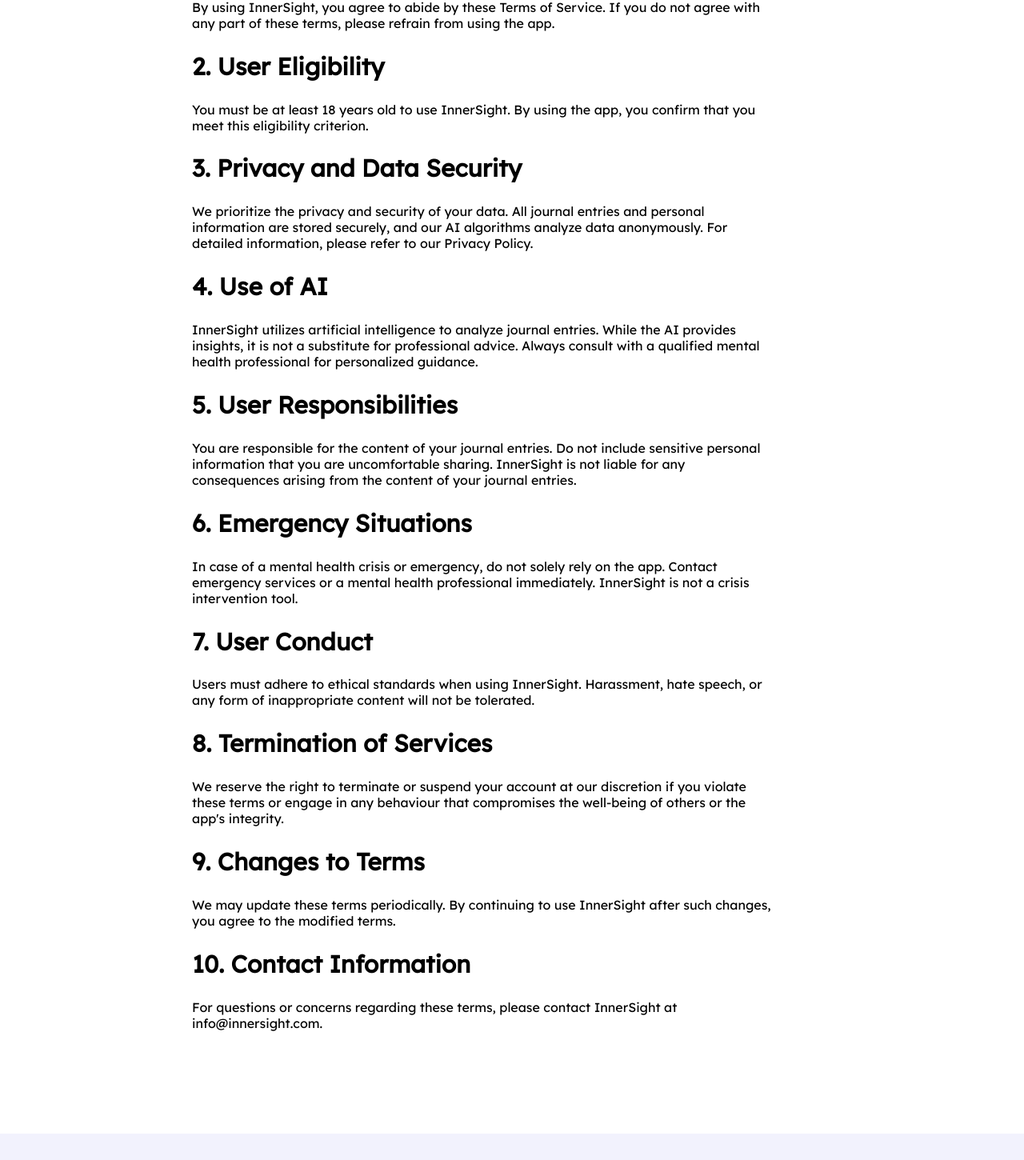
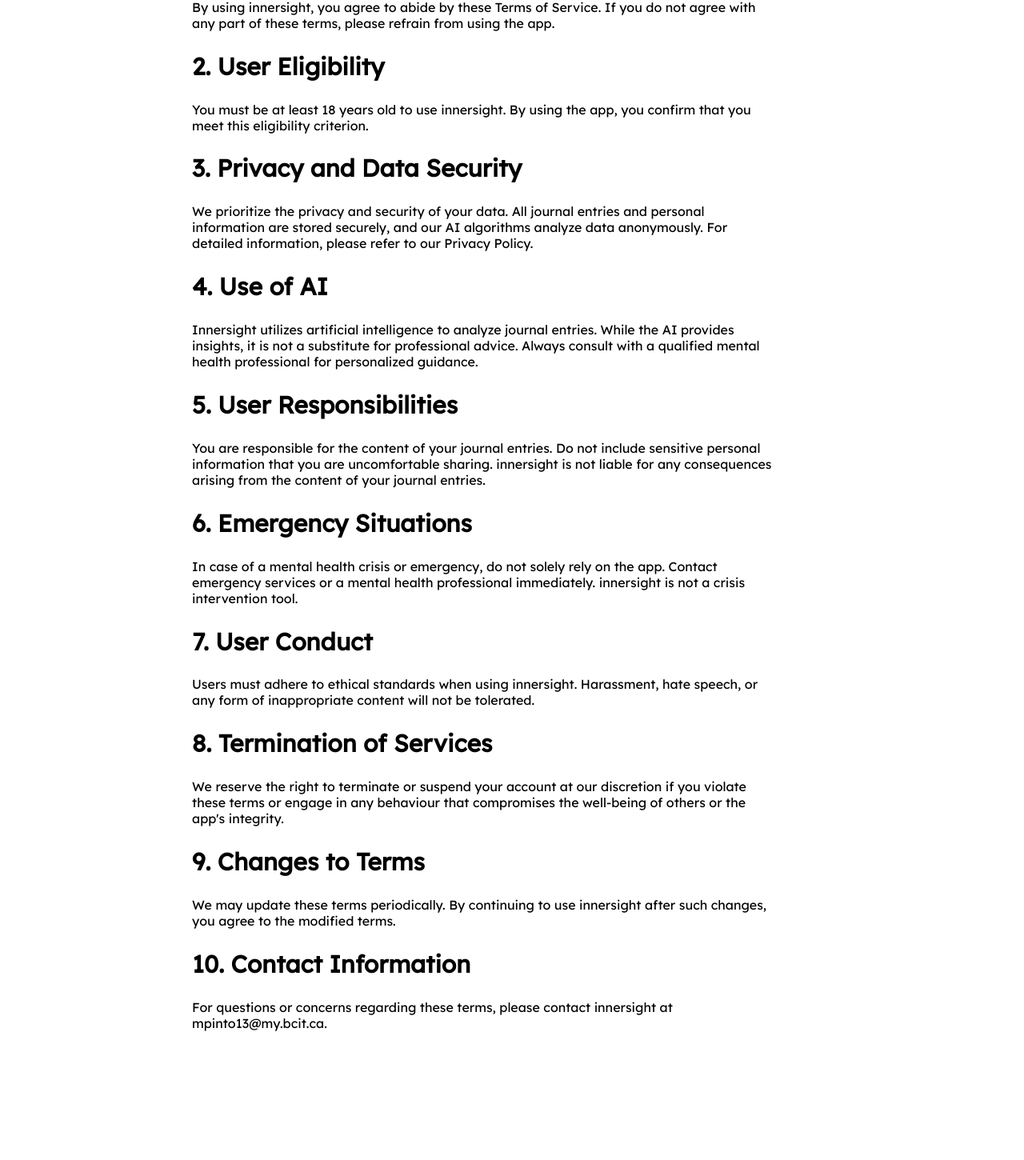
Before and after one commit to Mariessa-Pinto/innersight-customer-landing, a Next.js app: page /terms in a window 1280 px wide. Shown: the part 336-1786 px from the top of the page at 80% size. Built offline with nearby package versions, Linux system fonts and the light colour scheme.

Commit message:
policy edits

```diff
--- a/data/PolicyData.js
+++ b/data/PolicyData.js
@@ -28,7 +28,7 @@
         {
             page: "Privacy Policy",
             header: "User Control",
-            content: "You maintain control over your personal information. Within the app, you can access, modify, or delete your data. If you choose to terminate your account, please contact us at info@innersight.com.",
+            content: "You maintain control over your personal information. Within the app, you can access, modify, or delete your data. If you choose to terminate your account, please contact us at mpinto13@my.bcit.ca.",
         },
         {
             page: "Privacy Policy",
@@ -43,12 +43,12 @@
         {
             page: "Terms",
             header: "Acceptance of Terms",
-            content: "By using InnerSight, you agree to abide by these Terms of Service. If you do not agree with any part of these terms, please refrain from using the app.",
+            content: "By using innersight, you agree to abide by these Terms of Service. If you do not agree with any part of these terms, please refrain from using the app.",
         },
         {
             page: "Terms",
             header: "User Eligibility",
-            content: "You must be at least 18 years old to use InnerSight. By using the app, you confirm that you meet this eligibility criterion.",
+            content: "You must be at least 18 years old to use innersight. By using the app, you confirm that you meet this eligibility criterion.",
         },
         {
             page: "Terms",
@@ -58,22 +58,22 @@
         {
             page: "Terms",
             header: "Use of AI",
-            content: "InnerSight utilizes artificial intelligence to analyze journal entries. While the AI provides insights, it is not a substitute for professional advice. Always consult with a qualified mental health professional for personalized guidance.",
+            content: "Innersight utilizes artificial intelligence to analyze journal entries. While the AI provides insights, it is not a substitute for professional advice. Always consult with a qualified mental health professional for personalized guidance.",
         },
         {
             page: "Terms",
             header: "User Responsibilities",
-            content: "You are responsible for the content of your journal entries. Do not include sensitive personal information that you are uncomfortable sharing. InnerSight is not liable for any consequences arising from the content of your journal entries.",
+            content: "You are responsible for the content of your journal entries. Do not include sensitive personal information that you are uncomfortable sharing. innersight is not liable for any consequences arising from the content of your journal entries.",
         },
         {
             page: "Terms",
             header: "Emergency Situations",
-            content: "In case of a mental health crisis or emergency, do not solely rely on the app. Contact emergency services or a mental health professional immediately. InnerSight is not a crisis intervention tool.",
+            content: "In case of a mental health crisis or emergency, do not solely rely on the app. Contact emergency services or a mental health professional immediately. innersight is not a crisis intervention tool.",
         },
         {
             page: "Terms",
             header: "User Conduct",
-            content: "Users must adhere to ethical standards when using InnerSight. Harassment, hate speech, or any form of inappropriate content will not be tolerated.",
+            content: "Users must adhere to ethical standards when using innersight. Harassment, hate speech, or any form of inappropriate content will not be tolerated.",
         },
         {
             page: "Terms",
@@ -83,12 +83,12 @@
         {
             page: "Terms",
             header: "Changes to Terms",
-            content: "We may update these terms periodically. By continuing to use InnerSight after such changes, you agree to the modified terms.",
+            content: "We may update these terms periodically. By continuing to use innersight after such changes, you agree to the modified terms.",
         },
         {
             page: "Terms",
             header: "Contact Information",
-            content: "For questions or concerns regarding these terms, please contact InnerSight at info@innersight.com.",
+            content: "For questions or concerns regarding these terms, please contact innersight at mpinto13@my.bcit.ca.",
         },
     ]
 };
--- a/pages/terms.js
+++ b/pages/terms.js
@@ -52,6 +52,7 @@
                             :
                             ""
                     ))}
+                    <h4 className={styles.agreement}>By using innersight, you acknowledge that you have read, understood, and agree to these Terms of Service.</h4>
             </main>
             <Footer />
         </>
--- a/styles/Terms.module.css
+++ b/styles/Terms.module.css
@@ -19,6 +19,9 @@
     display: 'flex';
     flex-direction: 'column';
 }
+.agreement {
+    margin-top:10rem;
+}
 
 /*Tablet*/
 @media only screen and (max-width: 810px) {
```
